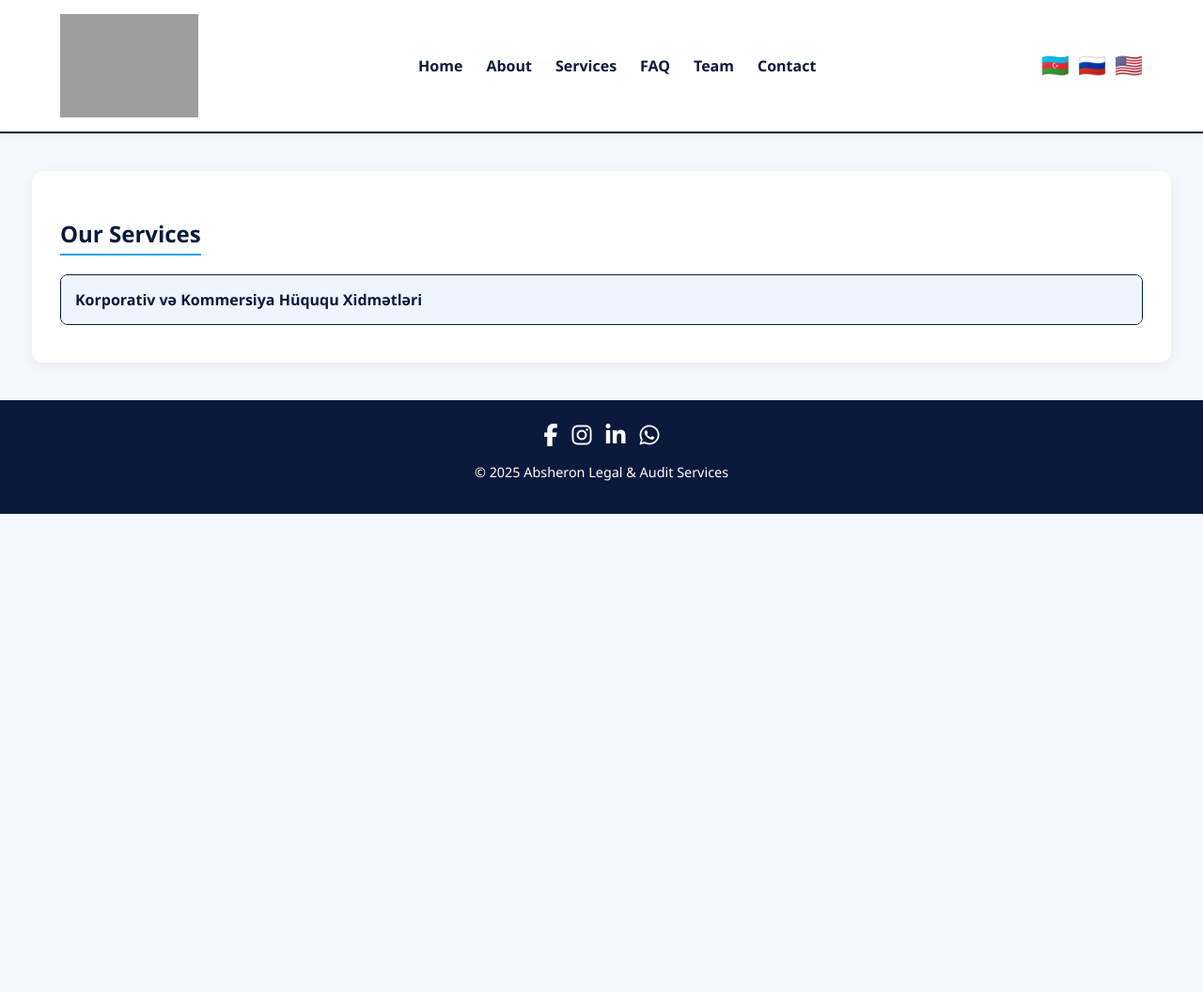
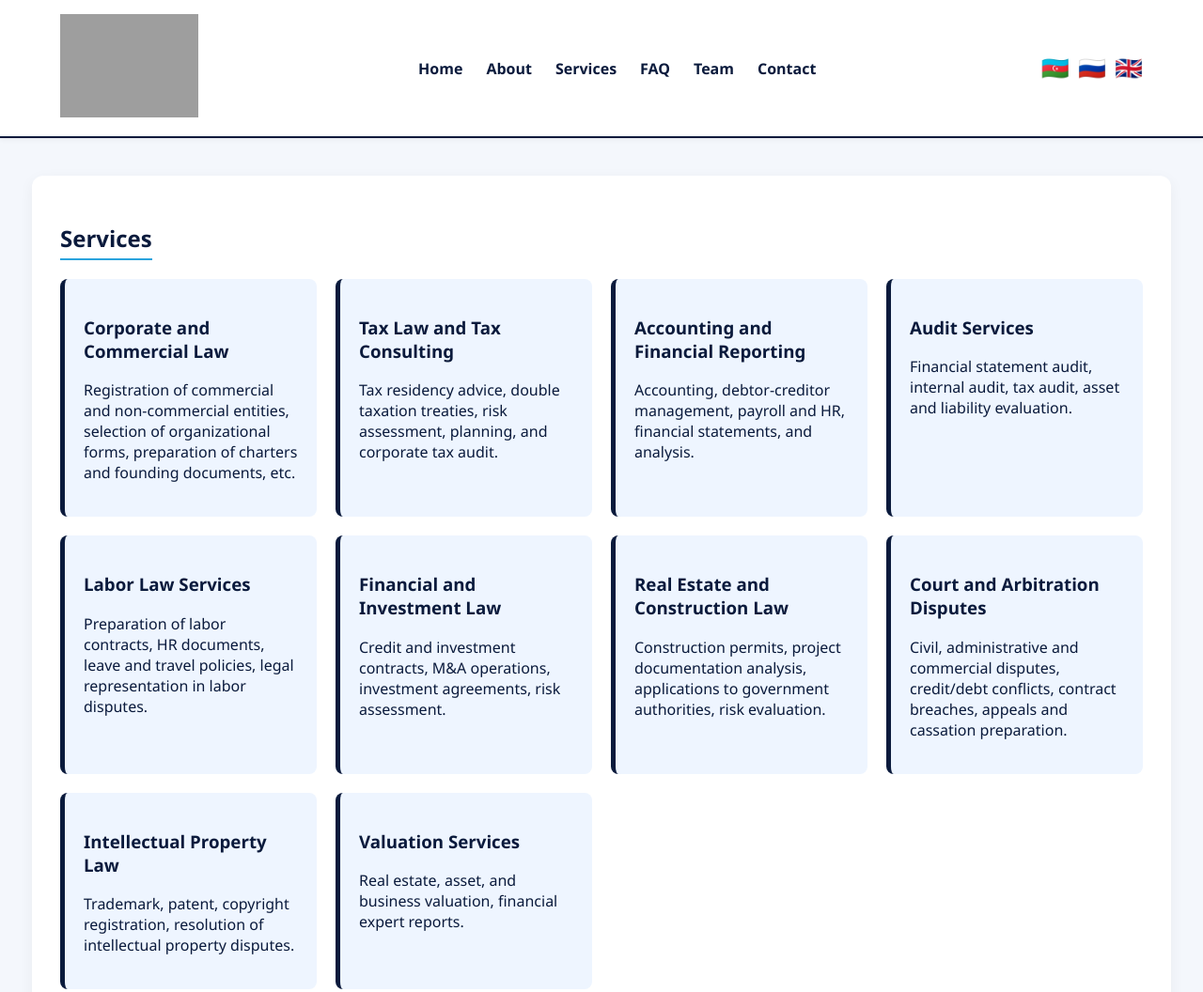
Before and after one commit to elchin867/absheronla.com, a plain HTML site: page services.html in a window 1280 px wide. Shown: the top 1056 px of the page at 94% size. Before the commit the page ends 800 px from the top, so only its background shows below. Drawn offline with Linux system fonts and the light colour scheme; grey boxes are pictures that could not be loaded.

Commit message:
Update services.html

```diff
--- a/services.html
+++ b/services.html
@@ -1,62 +1,115 @@
-<!-- SERVICES.HTML -->
 <!DOCTYPE html>
-<html lang="az">
+<html lang="en">
 <head>
-<meta charset="UTF-8">
-<meta name="viewport" content="width=device-width, initial-scale=1.0">
+  <meta charset="UTF-8" />
+  <meta name="viewport" content="width=device-width, initial-scale=1.0" />
   <title>Services - Absheron Legal & Audit Services</title>
+  <link rel="icon" href="favicon.ico" type="image/x-icon">
   <link rel="stylesheet" href="style.css">
-<link rel="icon" href="favicon.ico">
   <link rel="stylesheet" href="https://cdnjs.cloudflare.com/ajax/libs/font-awesome/6.5.0/css/all.min.css">
 </head>
 <body>
+
+<!-- Header -->
 <header>
   <div class="header-container">
-<img src="logo.png" class="logo" alt="Absheron Logo">
+    <a href="index.html"><img src="logo.png" class="logo" alt="Absheron Logo" /></a>
+
+    <!-- Hamburger -->
+    <div class="hamburger">
+      <span></span>
+      <span></span>
+      <span></span>
+    </div>
+
     <nav>
       <ul class="nav-links">
         <li><a href="index.html" data-i18n="menu_home">Home</a></li>
         <li><a href="about.html" data-i18n="menu_about">About</a></li>
-<li><a href="services.html" class="active" data-i18n="menu_services">Services</a></li>
+        <li><a href="services.html" data-i18n="menu_services">Services</a></li>
         <li><a href="faq.html" data-i18n="menu_faq">FAQ</a></li>
         <li><a href="team.html" data-i18n="menu_team">Team</a></li>
         <li><a href="contact.html" data-i18n="menu_contact">Contact</a></li>
       </ul>
     </nav>
+
     <div class="language-switcher">
       <button data-lang="az">🇦🇿</button>
       <button data-lang="ru">🇷🇺</button>
-<button data-lang="en">🇺🇸</button>
+      <button data-lang="en">🇬🇧</button>
     </div>
   </div>
 </header>
 
+<!-- Services Section -->
 <section class="section">
-<h2 data-i18n="services_title">Our Services</h2>
-<div class="accordion">
+  <h2 data-i18n="services_title">Services</h2>
+  <div class="services-grid">
 
-<!-- Example Service Category -->
-<div class="accordion-item">
-  <div class="accordion-header" data-i18n="service_1_title">Korporativ və Kommersiya Hüququ Xidmətləri</div>
-  <div class="accordion-content" data-i18n="service_1_content">
-    - Kommersiya və qeyri-kommersiya hüquqi şəxslərin qeydiyyatı (MMC, ASC, QSC, MMMC, MTK)<br>
-    - Təşkilati-hüquqi formanın seçilməsi<br>
-    - Nizamnamə və təsis sənədlərinin hazırlanması<br>
-    - Filial və nümayəndəliklərin yaradılması<br>
-    - Nizamnamə kapitalının formalaşdırılması və artırılması<br>
-    - Direktorlar şurasının səlahiyyətləri üzrə hüquqi məsləhətlər<br>
-    - Səhmdar hüquqları və səhmdar müqavilələrinin hazırlanması<br>
-    - Yenidən təşkil proseslərinin hüquqi müşayiəti<br>
-    - Korporativ müqavilələrin və daxili siyasətlərin hazırlanması<br>
-    - Mübahisələrin həlli və məhkəmə təmsilçiliyi
-  </div>
+    <!-- Service 1 -->
+    <div class="service-card">
+      <h3 data-i18n="service_1_title">Corporate and Commercial Law</h3>
+      <p data-i18n="service_1_text">Registration of commercial and non-commercial entities, selection of organizational forms, preparation of charters and founding documents, etc.</p>
     </div>
 
-<!-- Repeat similar blocks for service 2-10 with respective data-i18n -->
+    <!-- Service 2 -->
+    <div class="service-card">
+      <h3 data-i18n="service_2_title">Tax Law and Tax Consulting</h3>
+      <p data-i18n="service_2_text">Tax residency advice, double taxation treaties, risk assessment, planning, and corporate tax audit.</p>
+    </div>
+
+    <!-- Service 3 -->
+    <div class="service-card">
+      <h3 data-i18n="service_3_title">Accounting and Financial Reporting</h3>
+      <p data-i18n="service_3_text">Accounting, debtor-creditor management, payroll and HR, financial statements, and analysis.</p>
+    </div>
+
+    <!-- Service 4 -->
+    <div class="service-card">
+      <h3 data-i18n="service_4_title">Audit Services</h3>
+      <p data-i18n="service_4_text">Financial statement audit, internal audit, tax audit, asset and liability evaluation.</p>
+    </div>
+
+    <!-- Service 5 -->
+    <div class="service-card">
+      <h3 data-i18n="service_5_title">Labor Law Services</h3>
+      <p data-i18n="service_5_text">Preparation of labor contracts, HR documents, leave and travel policies, legal representation in labor disputes.</p>
+    </div>
+
+    <!-- Service 6 -->
+    <div class="service-card">
+      <h3 data-i18n="service_6_title">Financial and Investment Law</h3>
+      <p data-i18n="service_6_text">Credit and investment contracts, M&A operations, investment agreements, risk assessment.</p>
+    </div>
+
+    <!-- Service 7 -->
+    <div class="service-card">
+      <h3 data-i18n="service_7_title">Real Estate and Construction Law</h3>
+      <p data-i18n="service_7_text">Construction permits, project documentation analysis, applications to government authorities, risk evaluation.</p>
+    </div>
+
+    <!-- Service 8 -->
+    <div class="service-card">
+      <h3 data-i18n="service_8_title">Court and Arbitration Disputes</h3>
+      <p data-i18n="service_8_text">Civil, administrative and commercial disputes, credit/debt conflicts, contract breaches, appeals and cassation preparation.</p>
+    </div>
+
+    <!-- Service 9 -->
+    <div class="service-card">
+      <h3 data-i18n="service_9_title">Intellectual Property Law</h3>
+      <p data-i18n="service_9_text">Trademark, patent, copyright registration, resolution of intellectual property disputes.</p>
+    </div>
+
+    <!-- Service 10 -->
+    <div class="service-card">
+      <h3 data-i18n="service_10_title">Valuation Services</h3>
+      <p data-i18n="service_10_text">Real estate, asset, and business valuation, financial expert reports.</p>
+    </div>
 
   </div>
 </section>
 
+<!-- Footer -->
 <footer>
   <div class="socials">
     <a href="#" target="_blank"><i class="fab fa-facebook-f"></i></a>
@@ -66,4 +119,18 @@
   </div>
   <p>&copy; 2025 Absheron Legal & Audit Services</p>
 </footer>
-<script src="script.js
+
+<!-- Scripts -->
+<script src="script.js"></script>
+<script>
+  // Hamburger toggle
+  const hamburger = document.querySelector('.hamburger');
+  const navLinks = document.querySelector('.nav-links');
+  hamburger.addEventListener('click', () => {
+    navLinks.classList.toggle('open');
+    hamburger.classList.toggle('active');
+  });
+</script>
+
+</body>
+</html>
```
Lines whose indentation alone changed are shown as unchanged.
